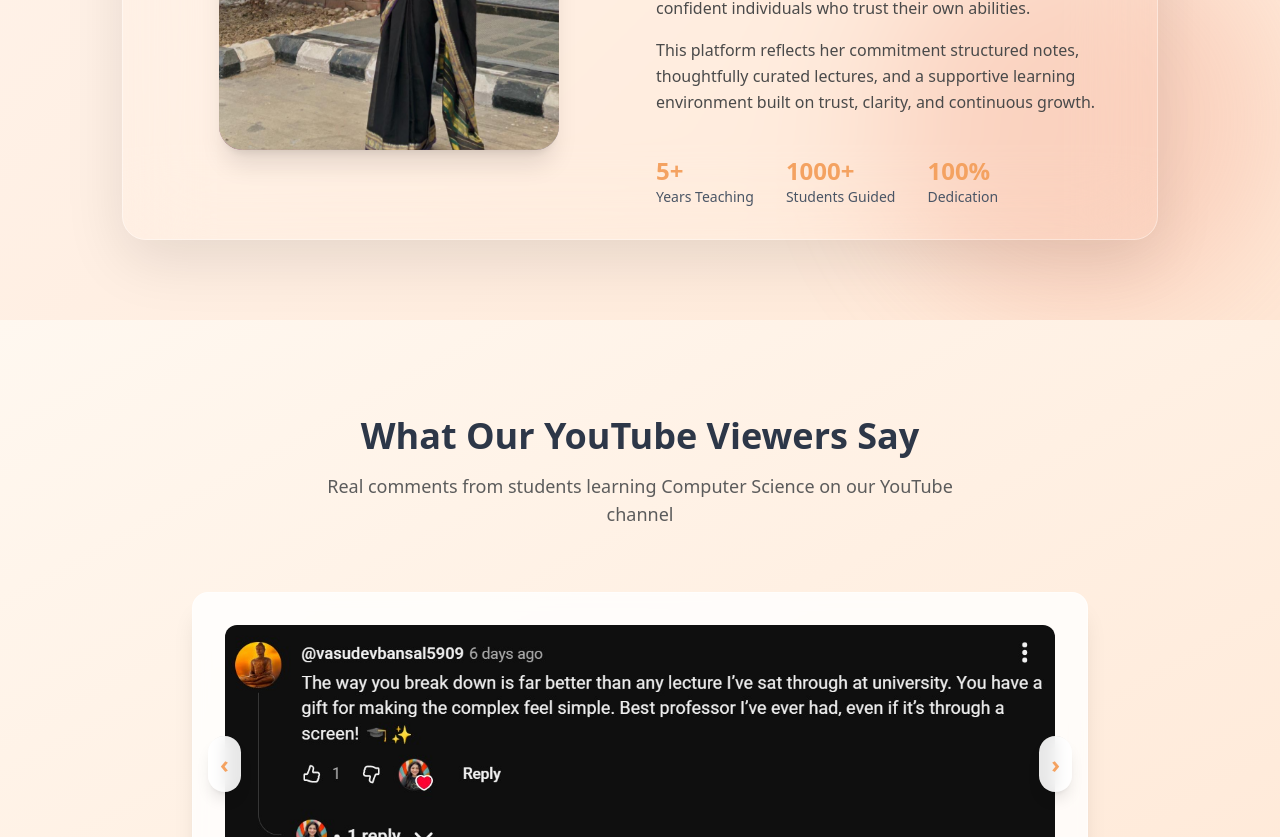
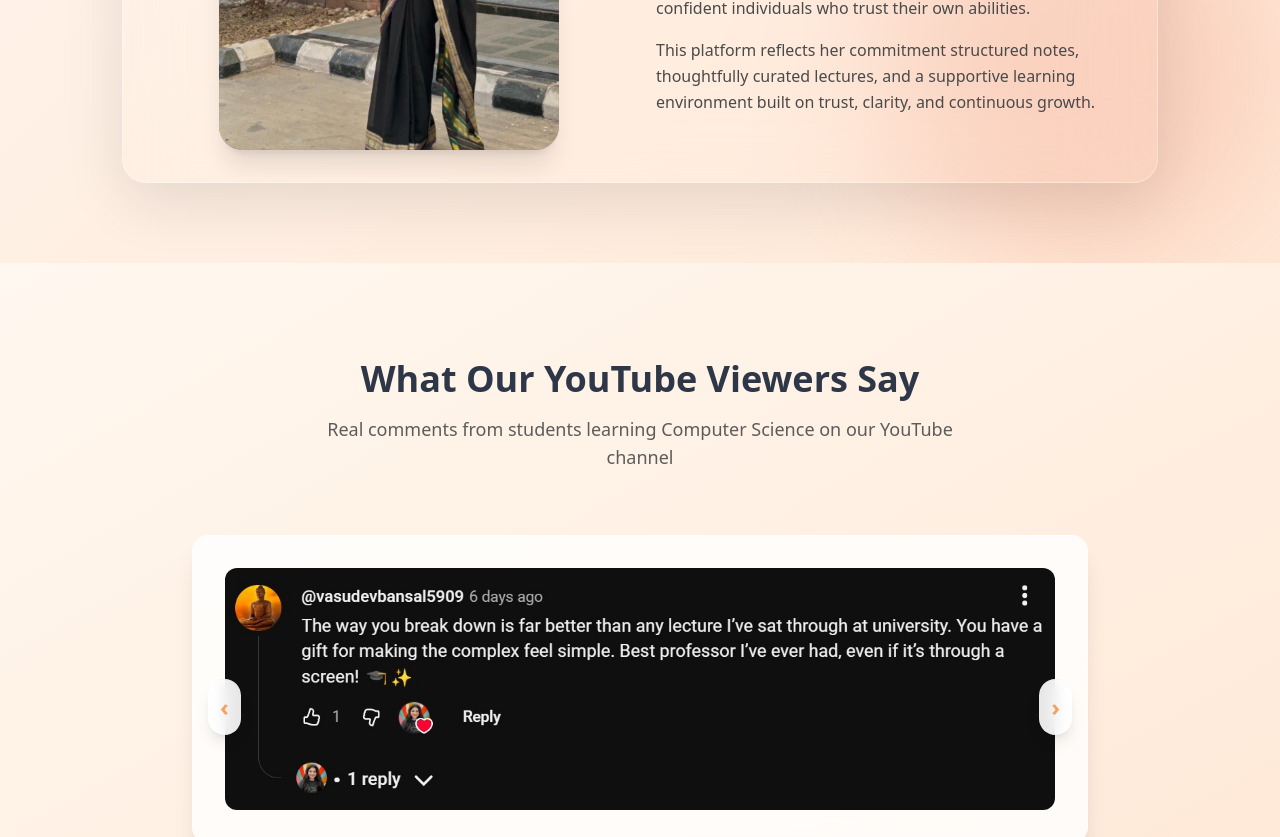
Before and after one commit to Khushi-bhaskar01/LearnCSWithArshi, a Next.js app: page / in a window 1280 px wide. Shown: the part 1260-2097 px from the top of the page. Built offline with nearby package versions, Linux system fonts and the light colour scheme; no server answers.

Commit message:
removed the stats

```diff
--- a/app/components/AboutSection.tsx
+++ b/app/components/AboutSection.tsx
@@ -134,23 +134,7 @@ export default function AboutSection() {
   clarity, and continuous growth.
 </p>
 
-            {/* Stats */}
-            <div className="flex flex-wrap gap-4 md:gap-8 pt-4 md:pt-6">
-              <div>
-                <h3 className="text-xl md:text-2xl font-bold text-[#F4A261]">5+</h3>
-                <p className="text-xs md:text-sm text-gray-600">Years Teaching</p>
-              </div>
 
-              <div>
-                <h3 className="text-xl md:text-2xl font-bold text-[#F4A261]">1000+</h3>
-                <p className="text-xs md:text-sm text-gray-600">Students Guided</p>
-              </div>
-
-              <div>
-                <h3 className="text-xl md:text-2xl font-bold text-[#F4A261]">100%</h3>
-                <p className="text-xs md:text-sm text-gray-600">Dedication</p>
-              </div>
-            </div>
 
           </div>
         </div>
```
